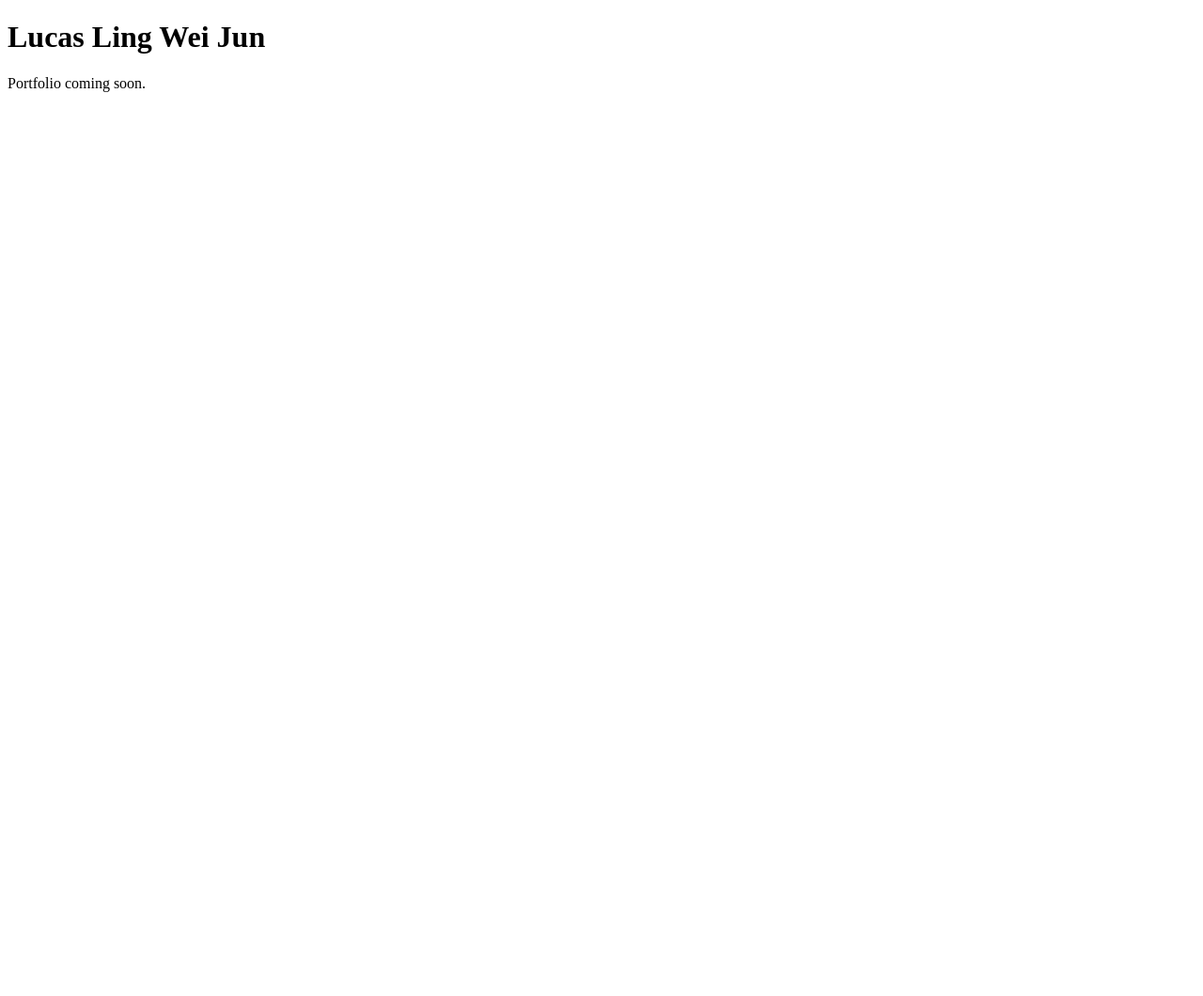
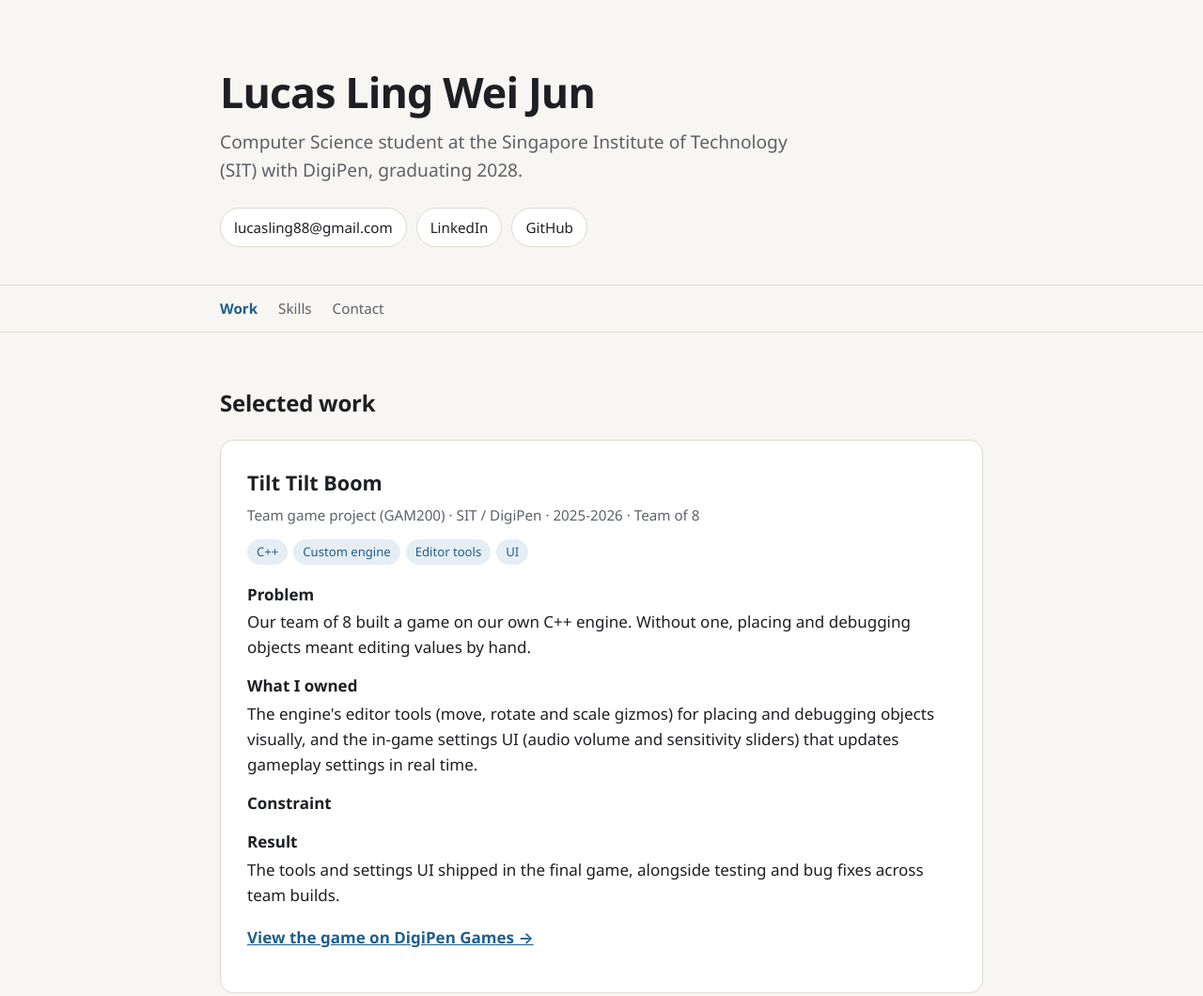
Before and after one commit to LucasLingWJ/lucaslingwj.github.io, a plain HTML site: page index.html in a window 1280 px wide. Shown: the top 1060 px of the page at 94% size. Before the commit the page ends 800 px from the top, so only its background shows below. Drawn offline with Linux system fonts and the light colour scheme.

Commit message:
Added css and javascript files
Includes the body of the portfolio, with css and javascript applied.

```diff
--- a/index.html
+++ b/index.html
@@ -1,10 +1,94 @@
 <!DOCTYPE html>
-<html>
+<html lang="en">
   <head>
-    <title>Lucas Ling – Portfolio</title>
+    <meta charset="utf-8">
+    <meta name="viewport" content="width=device-width, initial-scale=1">
+    <title>Lucas Ling Wei Jun | Software Developer Portfolio</title>
+    <meta name="description" content="Portfolio of Lucas Ling Wei Jun, Computer Science student at SIT-DigiPen.">
+    <link rel="stylesheet" href="style.css">
   </head>
   <body>
-    <h1>Lucas Ling Wei Jun</h1>
-    <p>Portfolio coming soon.</p>
+    <header>
+      <div class="wrap">
+        <h1>Lucas Ling Wei Jun</h1>
+        <p class="tagline">Computer Science student at the Singapore Institute of Technology (SIT) with DigiPen, graduating 2028.</p>
+        <ul class="links">
+          <li><a href="mailto:lucasling88@gmail.com">lucasling88@gmail.com</a></li>
+          <li><a href="https://www.linkedin.com/in/lucasling">LinkedIn</a></li>
+          <li><a href="https://github.com/LucasLingWJ">GitHub</a></li>
+        </ul>
+      </div>
+    </header>
+    <nav aria-label="Sections">
+      <div class="wrap">
+        <a href="#work">Work</a>
+        <a href="#skills">Skills</a>
+        <a href="#contact">Contact</a>
+      </div>
+    </nav>
+  <main>
+    <section id="work">
+      <div class="wrap">
+        <h2>Selected work</h2>
+
+        <article class="case">
+          <h3>Tilt Tilt Boom</h3>
+          <p class="meta">Team game project (GAM200) · SIT / DigiPen · 2025-2026 · Team of 8</p>
+          <ul class="tags"><li>C++</li><li>Custom engine</li><li>Editor tools</li><li>UI</li></ul>
+          <dl>
+            <dt>Problem</dt>
+            <dd>Our team of 8 built a game on our own C++ engine. Without one, placing and debugging objects meant editing values by hand.</dd>
+            <dt>What I owned</dt>
+            <dd>The engine's editor tools (move, rotate and scale gizmos) for placing and debugging objects visually, and the in-game settings UI (audio volume and sensitivity sliders) that updates gameplay settings in real time.</dd>
+            <dt>Constraint</dt>
+            <dt>Result</dt>
+            <dd>The tools and settings UI shipped in the final game, alongside testing and bug fixes across team builds.</dd>
+          </dl>
+          <p class="more"><a href="https://games.digipen.edu/games/tilt-tilt-boom">View the game on DigiPen Games →</a></p>
+        </article>
+
+        <article class="case">
+          <h3>Excel-to-Web Automation Bot</h3>
+          <p class="meta">RPA Developer Intern · UTAC Manufacturing Services · Sep 2021 – Feb 2022</p>
+          <ul class="tags"><li>UiPath Studio</li><li>VB.NET</li><li>Robotic Process Automation (RPA)</li><li>Excel</li></ul>
+          <dl>
+            <dt>Problem</dt>
+            <dd>Staff copied data from Excel spreadsheets into web portals by hand, which was repetitive work.</dd>
+            <dt>What I owned</dt>
+            <dd>I built a Robotic Process Automation (RPA) bot in UiPath Studio, using VB.NET, that extracted the data from the spreadsheets and entered it into the web portals automatically.</dd>
+            <dt>What I tested, what failed, what I changed</dt>
+            <dd>I tested the bot with the business users who would rely on it and troubleshot issues before handover.</dd>
+            <dt>Result</dt>
+            <dd>The bot was handed over to the business users.</dd>
+          </dl>
+        </article>
+      </div>
+    </section>
+
+    <section id="skills">
+      <div class="wrap">
+        <h2>Skills</h2>
+        <div class="skills">
+          <div><h3>Languages</h3><p>C#, C++, C, Java, JavaScript, Visual Basic (VB.NET)</p></div>
+          <div><h3>Automation</h3><p>UiPath Studio (Robotic Process Automation)</p></div>
+          <div><h3>Web &amp; data</h3><p>HTML, CSS, PHP, Node.js, SQL, MongoDB</p></div>
+          <div><h3>Tools</h3><p>Git, GitHub, Unreal Engine, Flutter, Figma</p></div>
+        </div>
+      </div>
+    </section>
+
+    <section id="contact">
+      <div class="wrap">
+        <h2>Contact</h2>
+        <p>I'm looking for a software development internship for my Integrated Work Study Programme (IWSP), especially in .NET, automation or web development. The best way to reach me is by email at <a href="mailto:lucasling88@gmail.com">lucasling88@gmail.com</a>.</p>
+      </div>
+    </section>
+  </main>
+
+  <footer>
+    <div class="wrap">© <span id="year">2026</span> Lucas Ling Wei Jun</div>
+  </footer>
+
+  <script src="script.js" defer></script>
   </body>
 </html>
--- /dev/null
+++ b/script.js
@@ -0,0 +1,22 @@
+const yearEl = document.getElementById("year");
+if (yearEl) yearEl.textContent = new Date().getFullYear();
+
+const navLinks = document.querySelectorAll("nav a[href^='#']");
+const sections = [...navLinks]
+  .map((link) => document.querySelector(link.getAttribute("href")))
+  .filter(Boolean);
+
+if ("IntersectionObserver" in window && sections.length) {
+  const observer = new IntersectionObserver(
+    (entries) => {
+      entries.forEach((entry) => {
+        if (!entry.isIntersecting) return;
+        navLinks.forEach((link) =>
+          link.classList.toggle("active", link.getAttribute("href") === "#" + entry.target.id)
+        );
+      });
+    },
+    { rootMargin: "-40% 0px -55% 0px" }
+  );
+  sections.forEach((section) => observer.observe(section));
+}
--- /dev/null
+++ b/style.css
@@ -0,0 +1,206 @@
+/* Lucas Ling Wei Jun – portfolio styles */
+:root{
+  --bg:#f7f6f2; --ink:#1d1f23; --muted:#5d6169; --line:#dedbd2;
+  --card:#ffffff; --accent:#1f5f8b; --accent-soft:#e6eef4; --todo:#fff3c4;
+}
+
+*{
+  box-sizing:border-box
+}
+
+html{
+  scroll-behavior:smooth
+}
+
+body{
+  margin:0;
+  background:var(--bg);
+  color:var(--ink);
+  font:17px/1.6 "Segoe UI", system-ui, -apple-system, Roboto, Helvetica, Arial, sans-serif
+}
+
+a{
+  color:var(--accent)
+}
+
+.wrap{
+  max-width:860px;
+  margin:0 auto;
+  padding:0 24px
+}
+
+header{
+  padding:72px 0 40px;
+  border-bottom:1px solid var(--line)
+}
+
+h1{
+  font-size:clamp(2rem,5vw,2.8rem);
+  line-height:1.15;
+  margin:0 0 12px;
+  letter-spacing:-0.02em
+}
+
+.tagline{
+  font-size:1.2rem;
+  color:var(--muted);
+  margin:0 0 24px;
+  max-width:640px
+}
+
+.links{
+  display:flex;
+  flex-wrap:wrap;
+  gap:10px;
+  padding:0;
+  margin:0;
+  list-style:none
+}
+
+.links a{
+  display:inline-block;
+  padding:8px 14px;
+  border:1px solid var(--line);
+  border-radius:999px;
+  background:var(--card);
+  text-decoration:none;
+  color:var(--ink);
+  font-size:0.95rem
+}
+
+.links a:hover{
+  border-color:var(--accent);
+  color:var(--accent)
+}
+
+nav{
+  position:sticky;
+  top:0;
+  background:rgba(247,246,242,.94);
+  backdrop-filter:blur(6px);
+  border-bottom:1px solid var(--line);
+  z-index:5
+}
+
+nav .wrap{
+  display:flex;
+  gap:22px;
+  padding-top:12px;
+  padding-bottom:12px;
+  font-size:0.95rem
+}
+
+nav a{
+  text-decoration:none;
+  color:var(--muted)
+}
+
+nav a:hover{
+  color:var(--accent)
+}
+
+section{
+  padding:56px 0;
+  border-bottom:1px solid var(--line)
+}
+
+h2{
+  font-size:1.5rem;
+  margin:0 0 20px;
+  letter-spacing:-0.01em
+}
+
+.case{
+  background:var(--card);
+  border:1px solid var(--line);
+  border-radius:14px;
+  padding:28px;
+  margin:0 0 28px
+}
+
+.case h3{
+  font-size:1.35rem;
+  margin:0 0 4px
+}
+
+.meta{
+  color:var(--muted);
+  font-size:0.95rem;
+  margin:0 0 14px
+}
+
+.tags{
+  display:flex;
+  flex-wrap:wrap;
+  gap:6px;
+  margin:0 0 18px;
+  padding:0;
+  list-style:none
+}
+
+.tags li{
+  background:var(--accent-soft);
+  color:var(--accent);
+  font-size:.82rem;
+  padding:3px 10px;
+  border-radius:999px
+}
+
+.case dl{
+  margin:0
+}
+
+.case dt{
+  font-weight:600;
+  margin-top:14px
+}
+
+.case dd{
+  margin:2px 0 0
+}
+
+.todo{
+  background:var(--todo);
+  padding:0 4px;
+  border-radius:3px
+}
+
+.case .more{
+  margin-top:18px;
+  font-weight:600
+}
+
+.skills{
+  display:grid;
+  grid-template-columns:repeat(auto-fit,minmax(220px,1fr));
+  gap:16px
+}
+
+.skills div{
+  background:var(--card);
+  border:1px solid var(--line);
+  border-radius:12px;
+  padding:16px
+}
+
+.skills h3{
+  font-size:1rem;
+  margin:0 0 6px
+}
+
+.skills p{
+  margin:0;
+  color:var(--muted);
+  font-size:.95rem
+}
+
+footer{
+  padding:40px 0 64px;
+  color:var(--muted);
+  font-size:0.9rem
+}
+
+nav a.active{
+  color:var(--accent);
+  font-weight:600
+}
```
